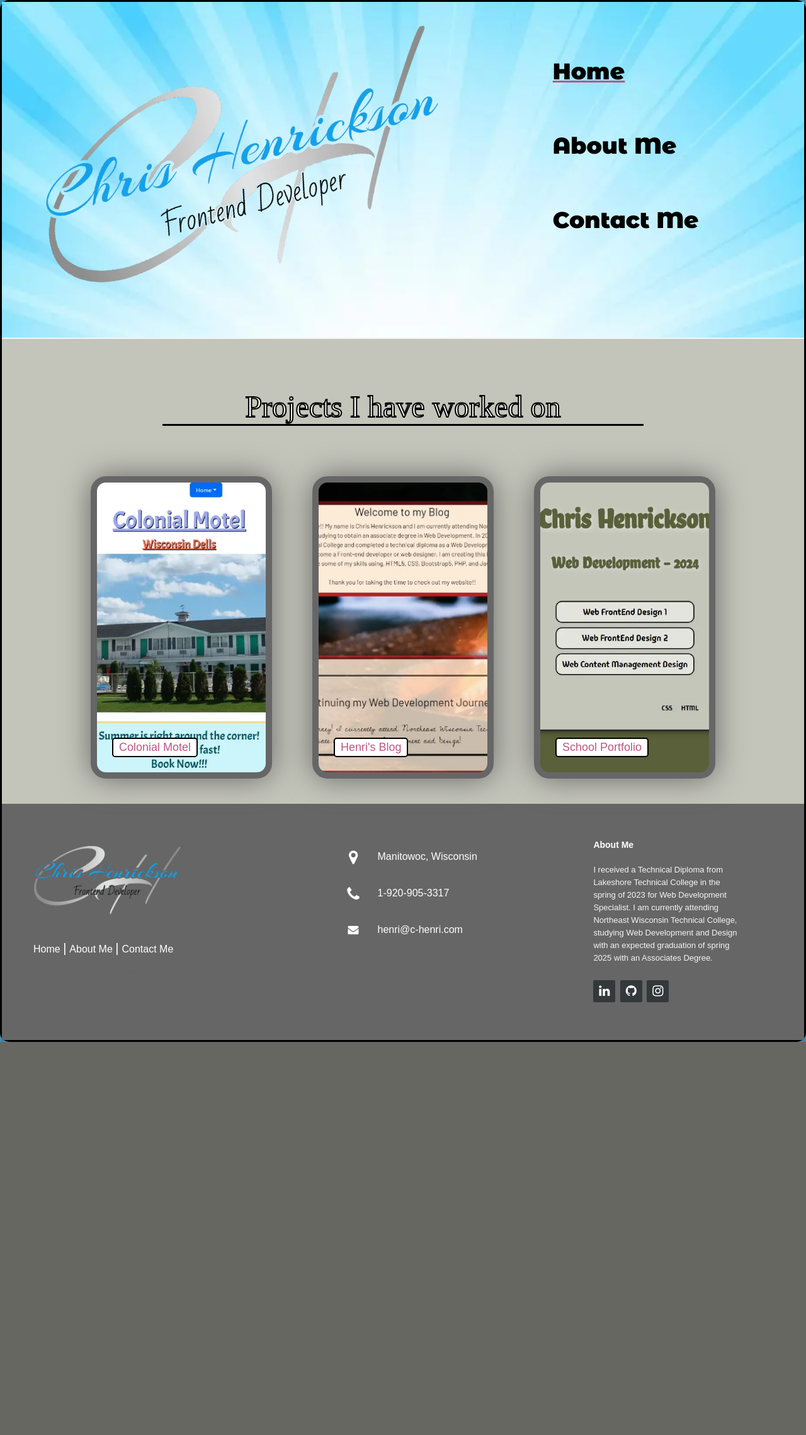
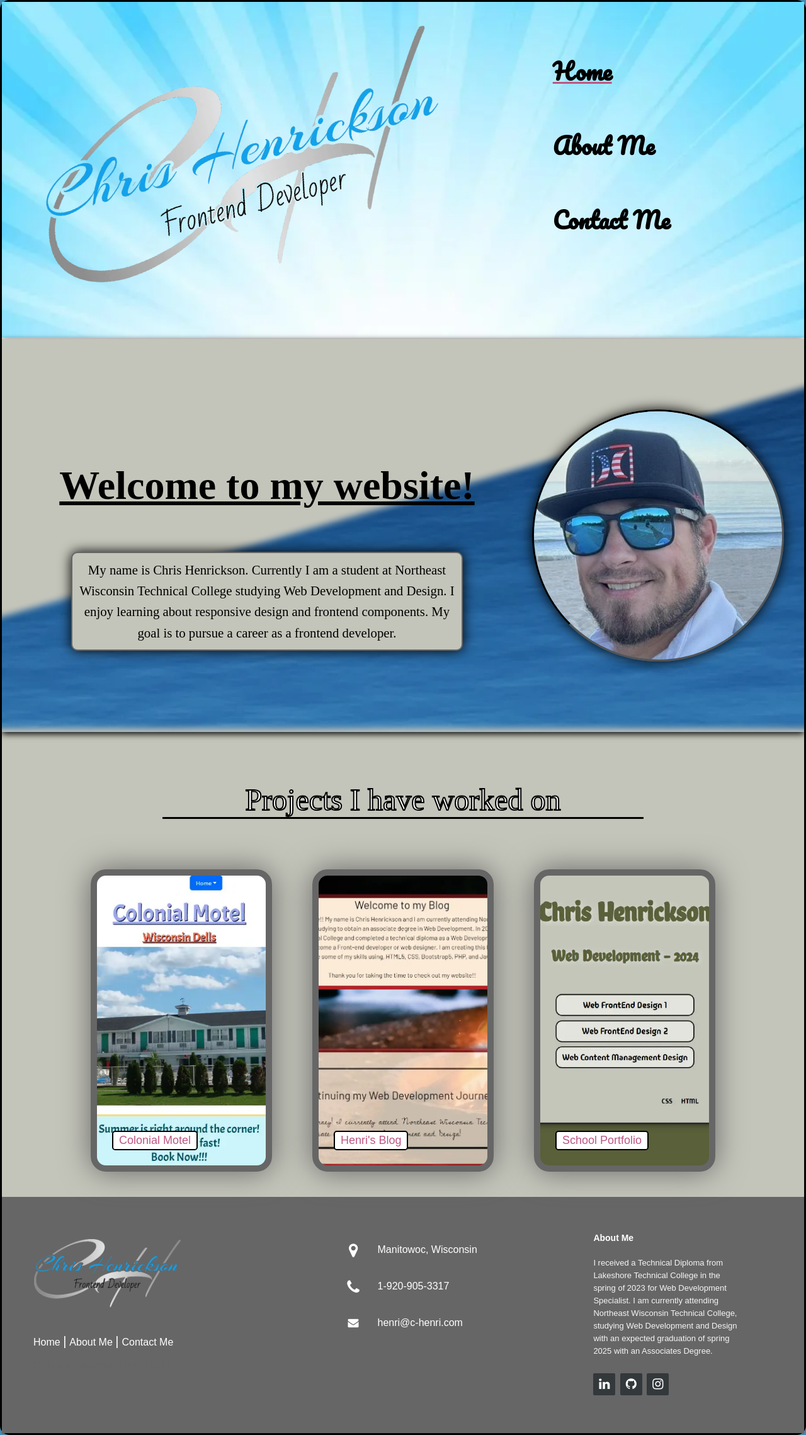
Before and after one commit to H3nr1-1/New_Website_c-henri.com, a PHP site: page / in a window 1280 px wide. Shown: the whole page at 63% size. Before the commit the page ends 1654 px from the top, so only its background shows below. Run offline with PHP 8.4, Linux system fonts and the light colour scheme.

Commit message:
added image and a welcome to the index page

```diff
--- a/index.html
+++ b/index.html
@@ -43,8 +43,12 @@
                     </nav>
                 </header>
 
-                <section>
-
+                <section class="welcome">
+                  <div class="main-welcome">
+                  <h1>Welcome to my website!</h1>
+                  <p>My name is Chris Henrickson.  Currently I am a student at Northeast Wisconsin Technical College studying Web Development and Design.  I enjoy learning about responsive design and frontend components.  My goal is to pursue a career as a frontend developer.</p>
+                  </div>
+                  <img class="my-picture" src="images/my-picture.webp" alt="A picture of me">
                 </section>
 
 
--- a/style.css
+++ b/style.css
@@ -1,4 +1,4 @@
-@import url('https://fonts.googleapis.com/css2?family=Montserrat+Alternates:ital,wght@0,100;0,200;0,300;0,400;0,500;0,600;0,700;0,800;0,900;1,100;1,200;1,300;1,400;1,500;1,600;1,700;1,800;1,900&display=swap');
+@import url('https://fonts.googleapis.com/css2?family=Pacifico&display=swap');
 /* Font for Contact Me From */
 @import url('https://fonts.googleapis.com/css2?family=Nunito:wght@200;300;400;600;700;800&amp;display=swap');
 
@@ -28,7 +28,7 @@ html {
     --card-before: hsl(334,44%,54%);
     --card-after: hsl(216, 88%, 35%);
     --transition-time: 0.5s;
-    --primary-font: "Montserrat Alternates", sans-serif;
+    --primary-font: "Pacifico", cursive;
     --form-font: "Nunito", sans-serif;
 }
 
@@ -124,8 +124,7 @@ header img{
     position: absolute;
     width: 100vw;
     height: 100vh;
-    background: hsla(204, 86%, 53%, 0.7);
-    backdrop-filter: blur(15px);
+    background: var(--color-primary);
     left: -30px;
     padding: 0;
     list-style: none;
@@ -134,12 +133,13 @@ header img{
     flex-direction: column;
     box-shadow: 0px 0px 10px var(--color-black);
     clip-path: inset(0px 0px -10px 0px);
+
 }
 
 #nav-main-menu:not([hidden]) {
     visibility: visible;
     transform: translateX(0);
-    transition: all 1.2s ease-in-out;
+    transition: all 1s ease-in-out;
 }
 
 #nav-main-menu li a {
@@ -166,6 +166,53 @@ header img{
     cursor: grabbing;
 }
 /* End Navigation */
+
+/* Start of index.html Welcome Content */
+
+.welcome{
+  display: flex;
+  flex-direction: column;
+  align-items: center;
+  justify-content: space-between;
+  flex-wrap: wrap;
+  margin: auto;
+  padding: 2rem;
+  background: url(images/welcome-background.webp) no-repeat center center;
+  box-shadow: 0 3px 10px var(--color-black);
+}
+
+.main-welcome{
+  flex: 1;
+  line-height: 1.6;
+  text-align: center;
+}
+
+.welcome h1{
+  font-size: 1.8em;
+  text-decoration: underline;
+}
+
+.welcome p{
+  width: 80%;
+  margin: auto;
+  padding: 10px;
+  font-size: 1em;
+  border: 2px solid var(--color-gray-dark);
+  border-radius: 10px;
+  background: var(--color-secondary);
+  box-shadow: 0 0 20px var(--color-black);
+}
+
+.welcome img{
+  margin-top: 10px;
+  width: 200px;
+  height: 200px;
+  border: 3px inset var(--color-black);
+  box-shadow: 0 0 20px var(--color-black);
+  border-radius: 50%;
+}
+
+/* End of Welcome Content */
 
 .projects{
     text-align: center;
@@ -754,6 +801,45 @@ header img{
 
 }
 
+@media screen and (min-width: 768px){
+  .welcome{
+    display: flex;
+    flex-direction: row;
+    align-items: center;
+    justify-content: space-between;
+    flex-wrap: wrap;
+    margin: auto;
+    padding: 2rem;
+  }
+
+  .main-welcome{
+    flex: 1;
+    line-height: 1.6;
+    text-align: center;
+    margin-right: 2rem; /* space between text and image */
+  }
+
+  .welcome h1{
+    font-size: 4em;
+    text-decoration: underline;
+  }
+
+  .main-welcome p{
+    font-size: 1.3em;
+  }
+
+  .welcome img{
+    flex-shrink: 0;
+    width: 400px;
+    height: 400px;
+    border: 3px inset var(--color-black);
+    border-radius: 50%;
+    margin-top: 5em;
+    margin-bottom: 5em;
+  }
+
+}
+
 /* End of Footer */
 
 @media screen and (min-width:1100px){
@@ -832,7 +918,6 @@ header img{
       margin-left: 0;
       text-align: center;
     }
-
 }
 
 /* Media query for footer */
```
Also changed, not shown: images/my-picture.webp (added), images/welcome-background.webp (added).
